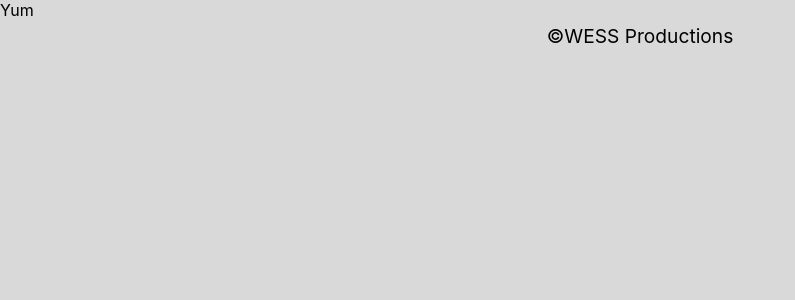
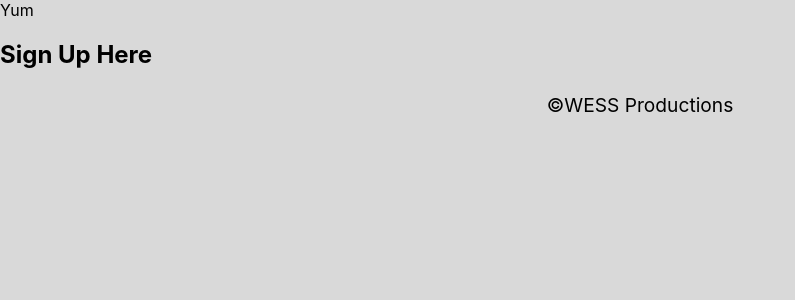
Before and after one commit to WESS-Productions/Recipe-App-Frontend, a React (Create React App) app: page /signup in a window 1280 px wide. Shown: the top 300 px of the page, without its empty margins (0-795 px from the left). Built offline with nearby package versions, Linux system fonts and the light colour scheme.

Commit message:
progress

```diff
--- a/src/pages/RecipeShow.js
+++ b/src/pages/RecipeShow.js
@@ -2,7 +2,7 @@ import React from "react"
 
 
 const RecipeShow = () => {
-    return(
+    return (
         <>
         <h2>Welcome</h2>
 
--- a/src/pages/SignUp.js
+++ b/src/pages/SignUp.js
@@ -2,6 +2,11 @@ import React from "react"
 
 
 const SignUp = () => {
+    return (
+        <>
+        <h2>Sign Up Here</h2>
+        </>
+    )
 
 }
 
```
Also changed, not shown: 1 other file (tests, documents, lock files or other folders).
